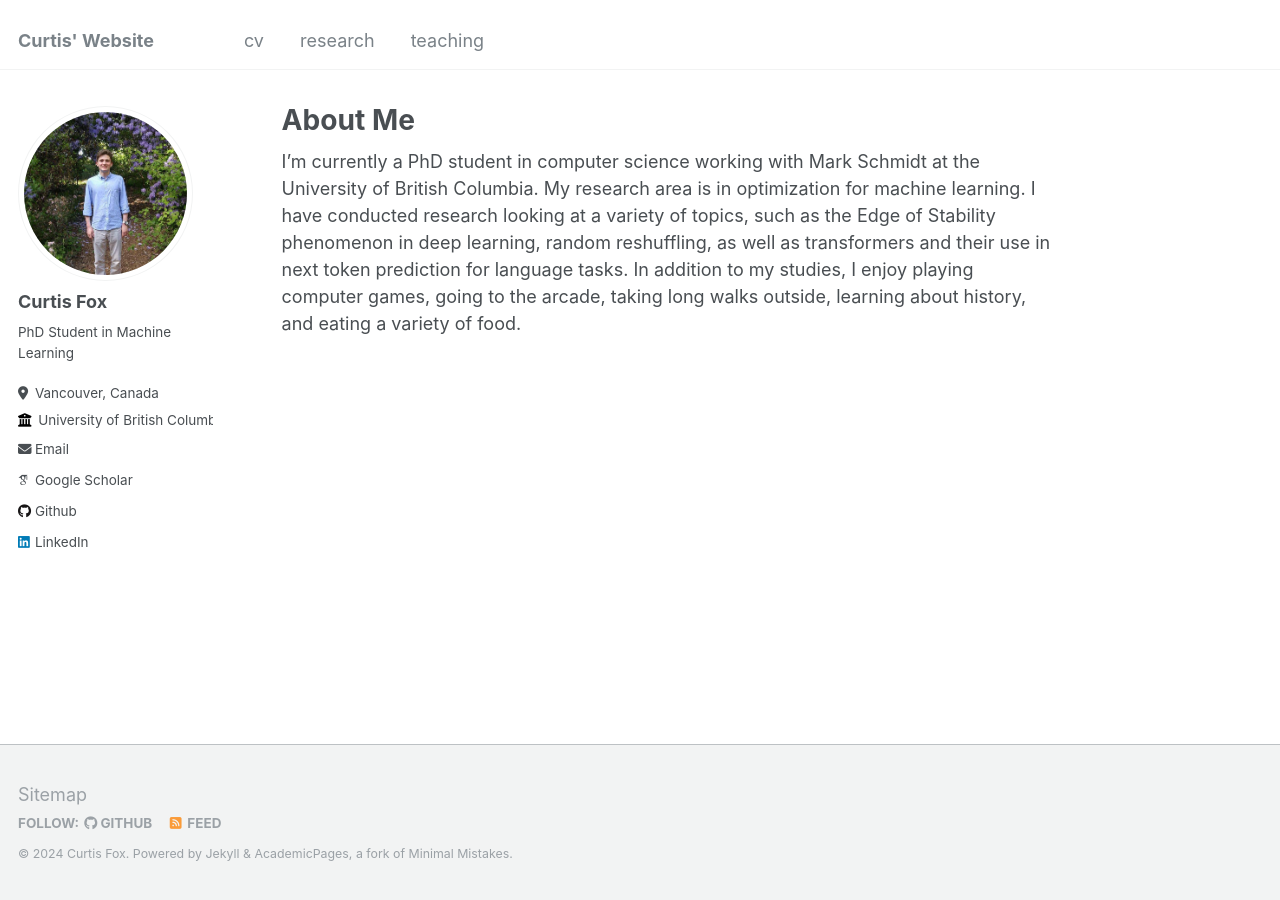
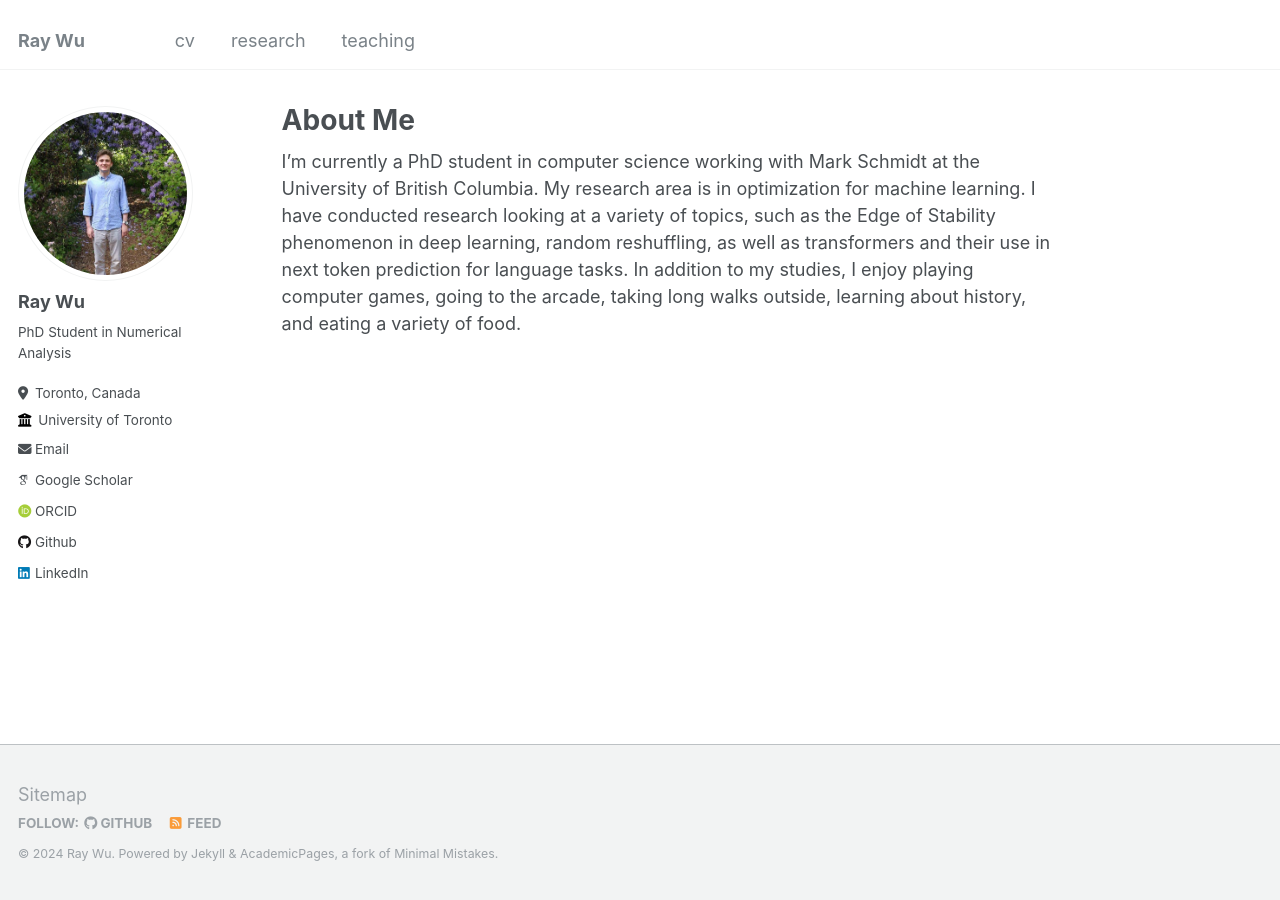
Before and after one commit to rning-wu/rning-wu.github.io, a Jekyll site: the page built from _pages/about.md, in a window 1280 px wide. Built offline with Jekyll 4.4.1, drawn with Linux system fonts in a browser that asks for light colours; some web fonts are replaced.

Commit message:
Update _config.yml

```diff
--- a/_config.yml
+++ b/_config.yml
@@ -8,13 +8,13 @@
 
 # Basic Site Settings
 locale                   : "en-US"
-title                    : "Curtis' Website"
+title                    : "Ray Wu"
 title_separator          : "-"
-name                     : &name "Curtis Fox"
+name                     : &name "Ray Wu"
 description              : &description "personal description"
-url                      : https://curtfox.github.io # the base hostname & protocol for your site e.g. "https://mmistakes.github.io"
+url                      : https://rning-wu.github.io # the base hostname & protocol for your site e.g. "https://mmistakes.github.io"
 baseurl                  : "" # the subpath of your site, e.g. "/blog"
-repository               : "curtfox/curtfox.github.io"
+repository               : "rning-wu/rning-wu.github.io"
 
 # Site Author - The following control what appear as part of the author content on the side bar.
 #               If a field is blank the icon and link will not appear, otherwise it will be shown.
@@ -22,19 +22,19 @@ repository               : "curtfox/curtfox.github.io"
 author:
   # Biographic information
   avatar           : "profilepic.png"
-  name             : "Curtis Fox"
+  name             : "Ray Wu"
   pronouns         : # example: "she/her"
-  bio              : "PhD Student in Machine Learning"
-  location         : "Vancouver, Canada"
-  employer         : "University of British Columbia"
+  bio              : "PhD Student in Numerical Analysis"
+  location         : "Toronto, Canada"
+  employer         : "University of Toronto"
   uri              : # URL
-  email            : "curtfox@cs.ubc.ca"
+  email            : "rwu@cs.toronto.edu"
 
   # Academic websites
   arxiv            : # URL - Update with the correct link to your profile
-  googlescholar    : "https://scholar.google.ca/citations?user=_cXjrgoAAAAJ&hl=en"
+  googlescholar    : "https://scholar.google.com/citations?user=YRDMC0gAAAAJ"
   impactstory      : # URL
-  orcid            : # URL
+  orcid            : "https://orcid.org/0000-0003-4637-7025"
   semantic         : # URL
   pubmed           : # URL
   researchgate     : # URL
@@ -43,7 +43,7 @@ author:
   bitbucket        : # Username - Update with your username on the site
   codepen          : # Username
   dribbble         : # Username
-  github           : "curtfox"
+  github           : "rning-wu"
   kaggle           : # Username
   stackoverflow    : # User number or user number and name (i.e., use "1" or "1/jeff-atwood")
 
@@ -57,7 +57,7 @@ author:
   keybase          : # Username
   instagram        : # Username
   lastfm           : # Username
-  linkedin         : curtis-fox
+  linkedin         : ray-wu
   mastodon         : # URL
   medium           : # URL
   pinterest        : # Username
```
